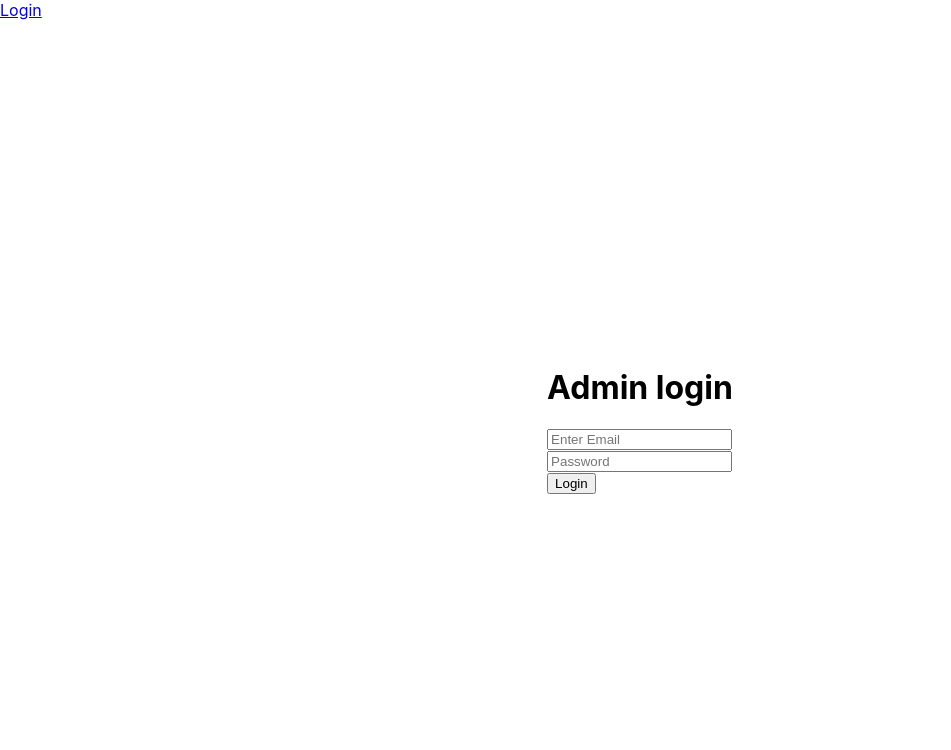
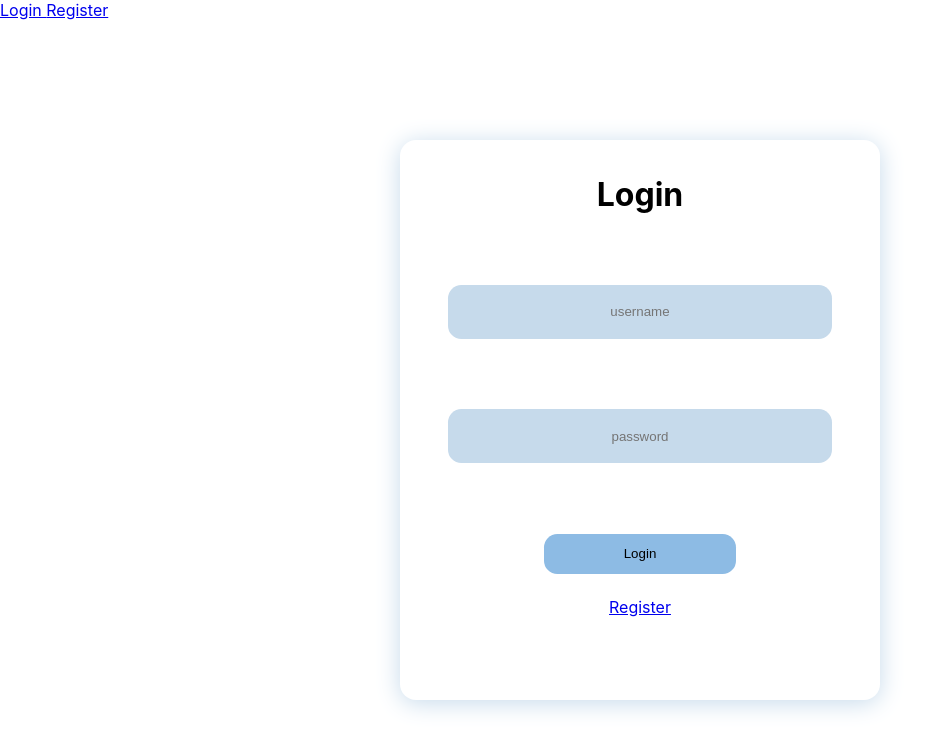
Before and after one commit to bconklinua/404-group, a React (Create React App) app in the folder frontend/: page /login in a window 1280 px wide. Shown: the top 750 px of the page, without its empty margins (0-951 px from the left). Built offline with nearby package versions, Linux system fonts and the light colour scheme.

Commit message:
register and login

```diff
--- a/frontend/src/App.js
+++ b/frontend/src/App.js
@@ -1,23 +1,25 @@
 import logo from './logo.svg';
 import './App.css';
 import {BrowserRouter as Router, Routes, Route, Link} from 'react-router-dom';
-import Login from './pages/Login';
+import Login from './components/Login';
+import Register from './components/Register';
 
 function App() {
   return (
-    <body className='text-white'>
     <Router>
      <nav className='text-center'>
        <Link to="/login">Login </Link>
+       <Link to="/register">Register </Link>
 
      </nav>
      <Routes>
        <Route path="/login"element={<Login/>}/>
+       <Route path="/register"element={<Register/>}/>
 
      </Routes>
 
     </Router>
-   </body>
+
   );
 }
 
--- /dev/null
+++ b/frontend/src/components/Login.css
@@ -0,0 +1,62 @@
+* {
+    margin: 0;
+    box-sizing: border-box;
+
+}
+
+.page {
+    height: 100vh;
+    width: 100%;
+    display: flex;
+    justify-content: center;
+    align-items: center;
+}
+
+.box {
+    background-color: white;
+    width: 30em;
+    height: 35em;
+    position: relative;
+    border-radius: 1em;
+    box-shadow: 0 0.188em 1.550em rgb(198, 218, 235);
+    display: flex;
+    flex-direction: column;
+    align-items: center;
+    justify-content: space-around;
+}
+
+input {
+    border: none;
+    background-color: rgb(198, 218, 235);
+    height: 4em;
+    width: 80%;
+    border-radius: 0.25em;
+    text-align: center;
+    padding: 2em;
+    outline-color: rgb(138, 144, 228);
+    border-radius: 1em;
+
+}
+
+
+.login-button {
+    border: none;
+    width: 40%;
+    height: 3em;
+    background-color: rgb(141, 187, 228);
+    display: flex;
+    justify-content: center;
+    align-items: center;
+    transition: 0.5s;
+    border-radius: 1em;
+}
+
+.login-button:hover {
+    transform: scale(1.25);
+    background-color: aqua;
+}
+
+.register-button {
+    position: relative;
+    bottom: 3em;
+}
--- /dev/null
+++ b/frontend/src/components/Login.js
@@ -0,0 +1,36 @@
+import React from 'react'
+import { NavLink } from "react-router-dom";
+
+import "./Login.css"
+
+const Login = () => {
+
+    const handleSubmit = (e) =>{
+        e.preventDefault();
+        const data = new FormData(e.target)
+        console.log(Object.fromEntries(data.entries()))
+
+    }
+    return (
+    // div styling taken from stackoverflow, can adjust later
+
+    <main className='page'>
+        <form onSubmit={handleSubmit}>
+        <div className="box">
+            <h1>Login</h1>
+
+            <input type="text" placeholder="username" name='username'/>
+            <input type="password" placeholder="password" name='password'/>
+
+            <button className="login-button" onSubmit={handleSubmit}>Login</button>
+            <NavLink className="register-button" to="/register">Register</NavLink>
+        </div>
+        </form>
+    </main>
+
+
+
+  )
+}
+
+export default Login
--- /dev/null
+++ b/frontend/src/components/Register.css
@@ -0,0 +1,62 @@
+* {
+    margin: 0;
+    box-sizing: border-box;
+
+}
+
+.page {
+    height: 100vh;
+    width: 100%;
+    display: flex;
+    justify-content: center;
+    align-items: center;
+}
+
+.box {
+    background-color: white;
+    width: 30em;
+    height: 35em;
+    position: relative;
+    border-radius: 1em;
+    box-shadow: 0 0.188em 1.550em rgb(198, 218, 235);
+    display: flex;
+    flex-direction: column;
+    align-items: center;
+    justify-content: space-around;
+}
+
+input {
+    border: none;
+    background-color: rgb(198, 218, 235);
+    height: 4em;
+    width: 80%;
+    border-radius: 0.25em;
+    text-align: center;
+    padding: 2em;
+    outline-color: rgb(138, 144, 228);
+    border-radius: 1em;
+
+}
+
+
+.register-button1 {
+    border: none;
+    width: 40%;
+    height: 3em;
+    background-color: rgb(141, 187, 228);
+    display: flex;
+    justify-content: center;
+    align-items: center;
+    transition: 0.5s;
+    border-radius: 1em;
+}
+
+.register-button1:hover {
+    transform: scale(1.25);
+    background-color: aqua;
+}
+
+.login-button1 {
+    position: relative;
+    bottom: 2em;
+}
--- /dev/null
+++ b/frontend/src/components/Register.js
@@ -0,0 +1,37 @@
+import React from 'react'
+import { NavLink } from "react-router-dom";
+
+import "./Register.css"
+
+const Register = () => {
+
+    const handleSubmit = (e) =>{
+        e.preventDefault();
+        const data = new FormData(e.target)
+        console.log(Object.fromEntries(data.entries()))
+
+    }
+    return (
+    // div styling taken from stackoverflow, can adjust later
+
+    <main className='page'>
+        <form onSubmit={handleSubmit}>
+        <div className="box">
+            <h1>Register</h1>
+
+            <input type="text" placeholder="username" name='username'/>
+            <input type="password" placeholder="password" name='password'/>
+            <input type="password" placeholder="confirm password" name='confirm password'/>
+
+            <button className="register-button1" onSubmit={handleSubmit}>Register</button>
+            <NavLink className="login-button1" to="/login">Login</NavLink>
+        </div>
+        </form>
+    </main>
+
+
+
+  )
+}
+
+export default Register
--- a/frontend/src/pages/Login.js
+++ /dev/null
@@ -1,30 +0,0 @@
-import React from 'react'
-import {Button, Col, Container, Form, Row} from "react-bootstrap"
-
-const Login = () => {
-  return (
-    // div styling taken from stackoverflow, can adjust later
-    <div style={{display: 'flex',  justifyContent:'center', alignItems:'center', height: '100vh'}}>
-
-        <Row>
-          <h1>Admin login</h1>
-          <Col lg={12} md={6} sm={12}>
-            <Form>
-              <Form.Group className="mb-3"controlID="formBasicEmail">
-                <Form.Control type="email" placeholder="Enter Email"/>
-              </Form.Group>
-              <Form.Group className="mb-3" controlID="formBasicPassword">
-                <Form.Control type="password" placeholder="Password"/>
-              </Form.Group>
-              <Button variant="primary btn-block" type="submit">Login</Button>
-            </Form>
-          </Col>
-          <Col lg={4} md={6} sm={12}>
-          </Col>
-        </Row>
-    </div>
-
-  )
-}
-
-export default Login
```
